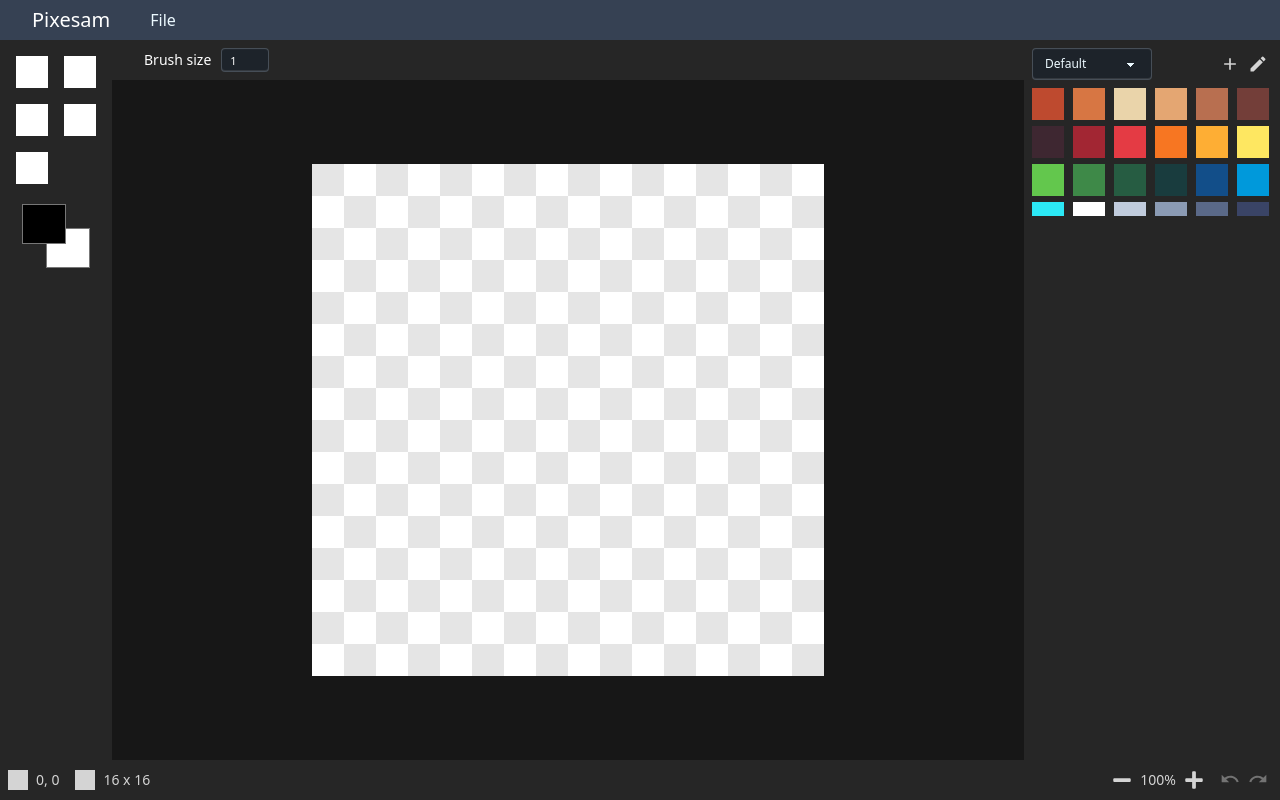
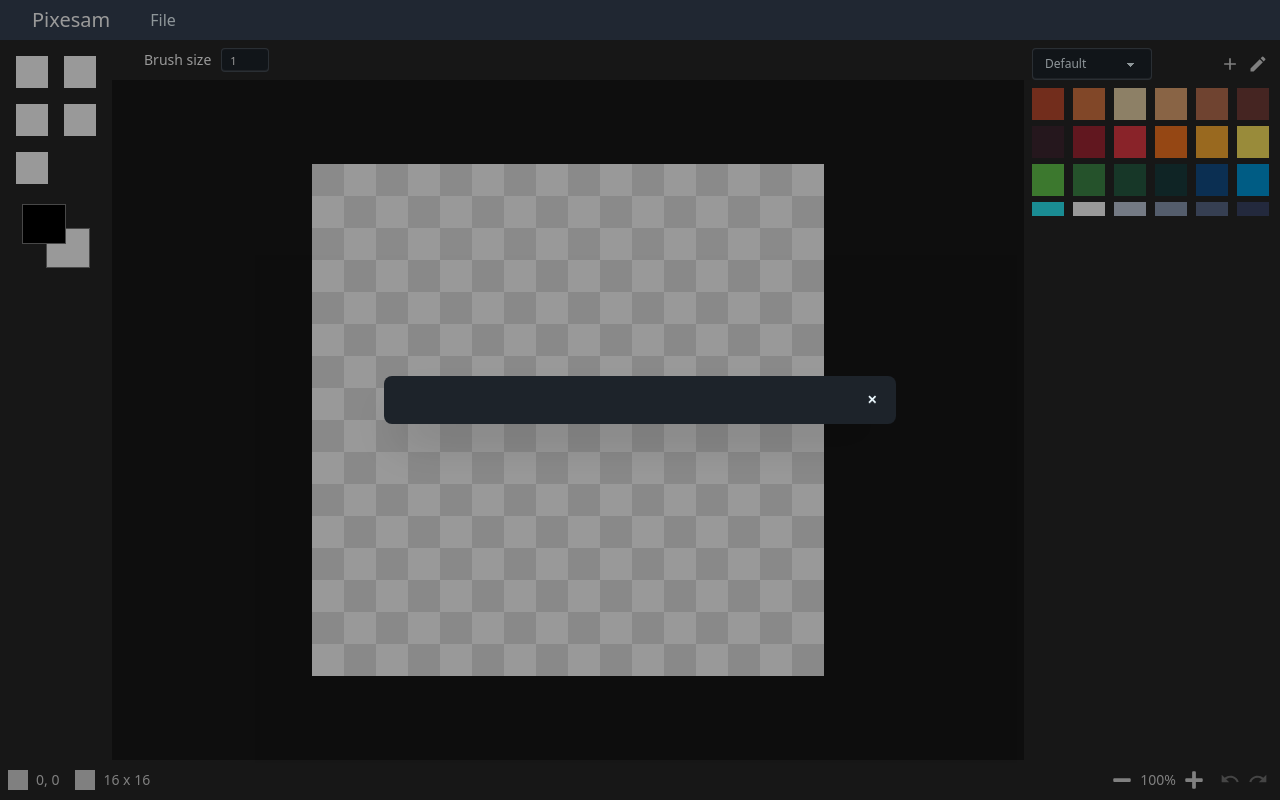
Before and after one commit to SamLeB1/pixesam, a React (Vite) app in the folder client/: page / in a window 1280 px wide. Both pictures are taken after a click on the button 1230 px from the left and 64 px from the top of the page. Built offline with nearby package versions, Linux system fonts and the light colour scheme.

Commit message:
added new palette and edit palette modals

```diff
--- a/client/src/components/ColorPaletteMenu.tsx
+++ b/client/src/components/ColorPaletteMenu.tsx
@@ -1,6 +1,8 @@
 import { useState } from "react";
 import { MdAdd, MdEdit } from "react-icons/md";
 import PaletteColors from "./PaletteColors";
+import ModalNewPalette from "./ModalNewPalette";
+import ModalEditPalette from "./ModalEditPalette";
 
 const defaultPalette = [
   "#be4a2f",
@@ -67,6 +69,12 @@ export default function ColorPaletteMenu() {
           className="cursor-pointer rounded-lg p-1 hover:bg-neutral-600"
           type="button"
           title="New palette"
+          onClick={() => {
+            const modal = document.getElementById(
+              "modal-new-palette",
+            ) as HTMLDialogElement;
+            if (modal) modal.showModal();
+          }}
         >
           <MdAdd size={20} color="oklch(87% 0 0)" />
         </button>
@@ -74,6 +82,12 @@ export default function ColorPaletteMenu() {
           className="cursor-pointer rounded-lg p-1 hover:bg-neutral-600"
           type="button"
           title="Edit palette"
+          onClick={() => {
+            const modal = document.getElementById(
+              "modal-edit-palette",
+            ) as HTMLDialogElement;
+            if (modal) modal.showModal();
+          }}
         >
           <MdEdit size={20} color="oklch(87% 0 0)" />
         </button>
@@ -81,6 +95,8 @@ export default function ColorPaletteMenu() {
       <PaletteColors
         colors={selectedPalette === "default" ? defaultPalette : sunsetPalette}
       />
+      <ModalNewPalette />
+      <ModalEditPalette />
     </div>
   );
 }
--- /dev/null
+++ b/client/src/components/ModalEditPalette.tsx
@@ -0,0 +1,13 @@
+export default function ModalEditPalette() {
+  return (
+    <dialog id="modal-edit-palette" className="modal">
+      <div className="modal-box">
+        <form method="dialog">
+          <button className="btn btn-sm btn-circle btn-ghost absolute top-2 right-2">
+            ✕
+          </button>
+        </form>
+      </div>
+    </dialog>
+  );
+}
--- /dev/null
+++ b/client/src/components/ModalNewPalette.tsx
@@ -0,0 +1,13 @@
+export default function ModalNewPalette() {
+  return (
+    <dialog id="modal-new-palette" className="modal">
+      <div className="modal-box">
+        <form method="dialog">
+          <button className="btn btn-sm btn-circle btn-ghost absolute top-2 right-2">
+            ✕
+          </button>
+        </form>
+      </div>
+    </dialog>
+  );
+}
```
